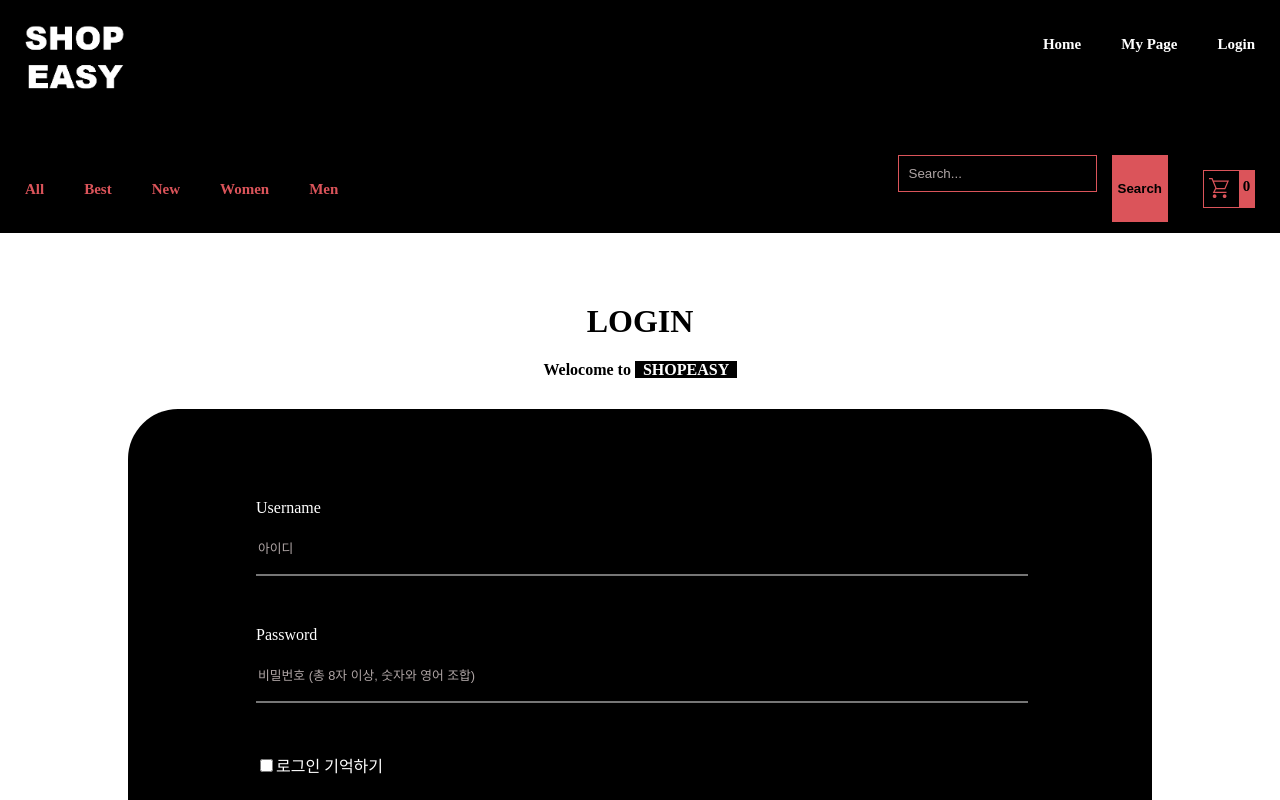
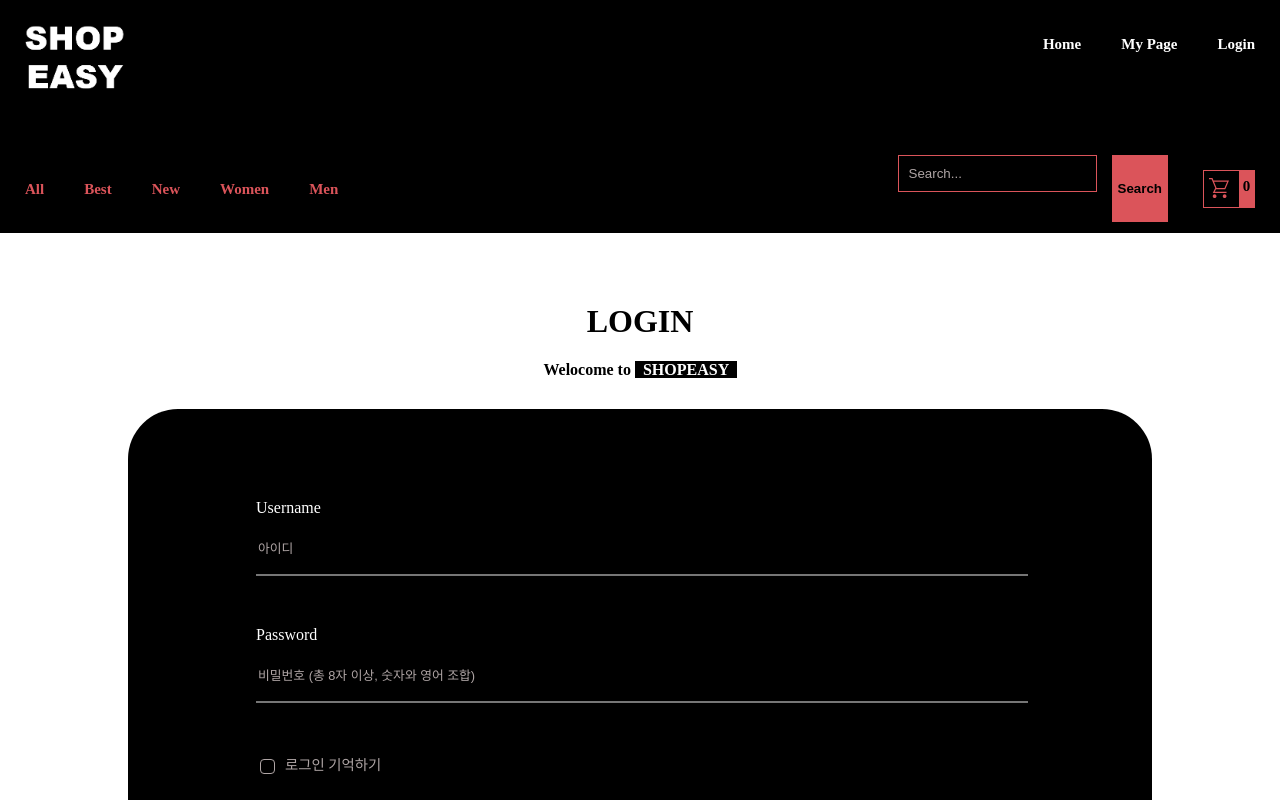
Before and after one commit to song-eojin/shopeasy_front, a React (Create React App) app in the folder shopeasy/: page /login in a window 1280 px wide. Shown: the top 800 px of the page. Built offline with nearby package versions, Linux system fonts and the light colour scheme.

Commit message:
Feature : 로그인페이지 - 로그인 기억하기 체크박스 디자인 수정 (Issue #3)

```diff
--- a/shopeasy/src/components/pages/Login.js
+++ b/shopeasy/src/components/pages/Login.js
@@ -15,19 +15,25 @@ function Login() {
                     <form name="form">
                         <div className="inputset">
                             <label for="name-4c18">Username</label>
-                            <input className="input login-input" type="text" placeholder="아이디" id="name-4c18" name="username" required="" />
+                            <input className="input login-input" type="text" placeholder="아이디" id="name-4c18" name="username" required="required" />
                         </div>
                         <div className="inputset">
                             <label for="email-4c18" >Password</label>
                             <input type="text" placeholder="비밀번호 (총 8자 이상, 숫자와 영어 조합)" id="email-4c18" name="password" className="input login-input" required="required" maxlength="20" />
                         </div>
                         <div className="inputset">
-                            <input type="checkbox" name="login-remember" required="" />
-                            <label for="agree-a472" >로그인 기억하기</label>
+                            <input
+                                type="checkbox"
+                                className="checkbox"
+                                name="remember"
+                            />
+                            <label htmlFor="remember" className="checkbox-label">
+                                로그인 기억하기
+                            </label>
                         </div>
 
                         {/*로그인 제출버튼*/}
-                        <div className="u-align-right u-form-group u-form-submit">
+                        <div>
                             <input type="submit" value="로그인 하기" id="login-button" />
                         </div>
                     </form>
--- a/shopeasy/src/styles/Login.css
+++ b/shopeasy/src/styles/Login.css
@@ -28,6 +28,30 @@
     border-left: 0;
     border-right: 0;
     margin-top: 5px;
+}
+
+.checkbox {
+    appearance: none;
+    -webkit-appearance: none;
+    -moz-appearance: none;
+    width: 15px;
+    height: 15px;
+    border: 1px solid #afa5a5;
+    border-radius: 4px;
+    outline: none;
+    cursor: pointer;
+    vertical-align: middle;
+    margin-right: 10px;
+}
+
+.checkbox:checked {
+    background-color: #afa5a5;
+    color: #afa5a5;
+}
+
+.checkbox-label {
+    color: #afa5a5;
+    font-size: 0.9em;
 }
 
 #login-button {
```
